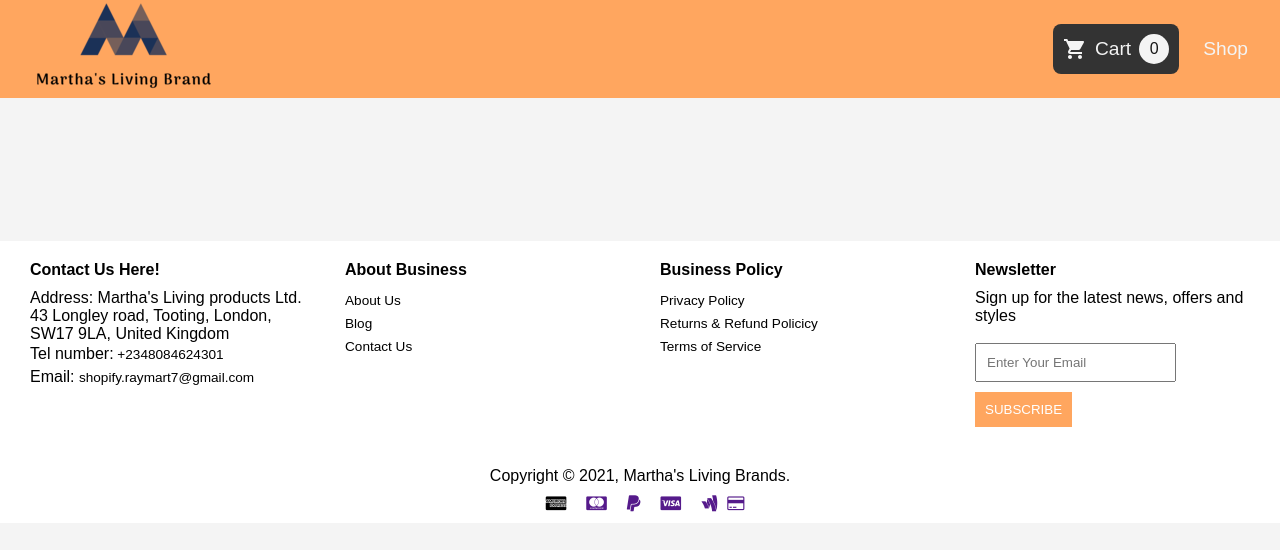
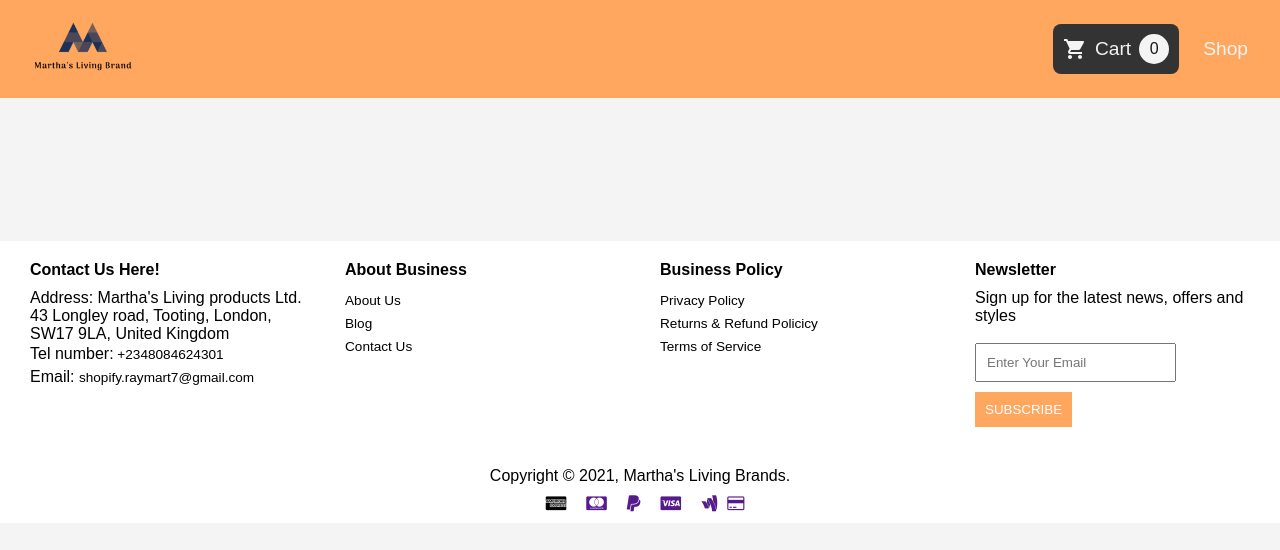
Before and after one commit to Samju200/my-online-shop, a React (Create React App) app: page / in a window 1280 px wide. Shown: the top 550 px of the page. Built offline with nearby package versions, Linux system fonts and the light colour scheme.

Commit message:
i don know again

```diff
--- a/src/components/Navbar.css
+++ b/src/components/Navbar.css
@@ -8,10 +8,12 @@
   padding: 1.5rem 2rem;
   z-index: 50;
 }
-.navbar_logo > a > h2 {
+.navbar_logo > a > img {
   color: #f4f4f4;
   font-size: 1.4rem;
   cursor: pointer;
+  object-fit: contain;
+  width: 100px;
 }
 .navbar_links {
   display: flex;
--- a/src/components/Navbar.js
+++ b/src/components/Navbar.js
@@ -14,9 +14,7 @@ function Navbar({ click }) {
     <nav className="navbar">
       <div className="navbar_logo">
         <Link to="/my-online-shop">
-          <h2>
-            <img src={Logo} alt="" />
-          </h2>
+          <img src={Logo} alt="" />
         </Link>
       </div>
       <ul className="navbar_links">
```
